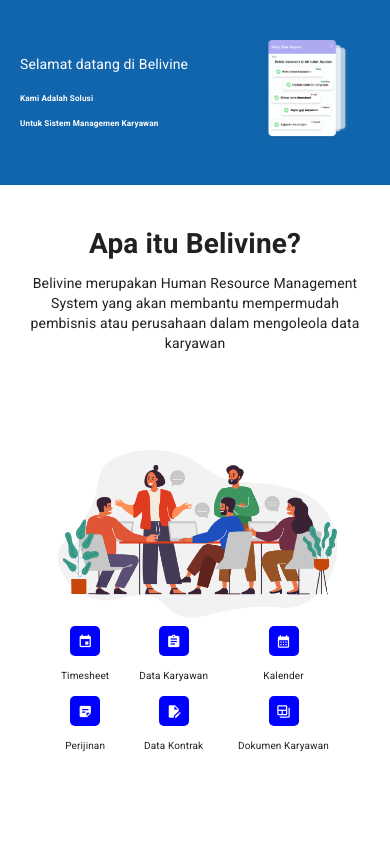
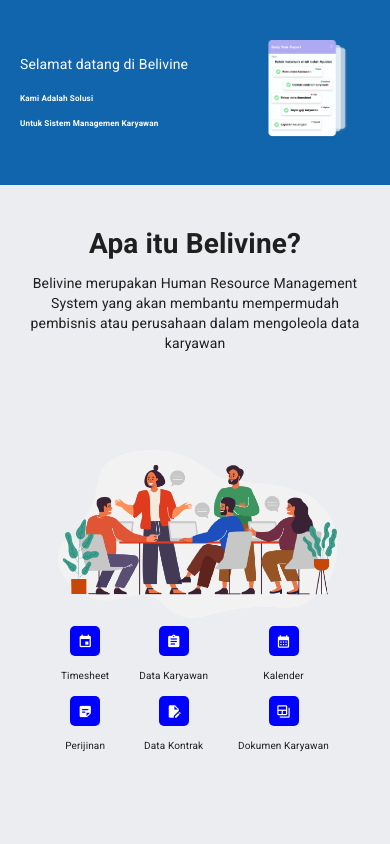
Before and after one commit to belivine/belivine.github.io, a Nuxt app: page / in a window 390 px wide. Shown: the top 844 px of the page. Built offline with nearby package versions, Linux system fonts and the light colour scheme.

Commit message:
responsive page

```diff
--- a/pages/index.vue
+++ b/pages/index.vue
@@ -1,5 +1,5 @@
 <template>
-  <div style="background-color: white">
+  <div style="background-color: #ebedf0">
     <md-toolbar class="md-accent" md-elevation="1">
       <h3 class="md-title">Belivine</h3>
       <md-button>Beranda</md-button>
```
